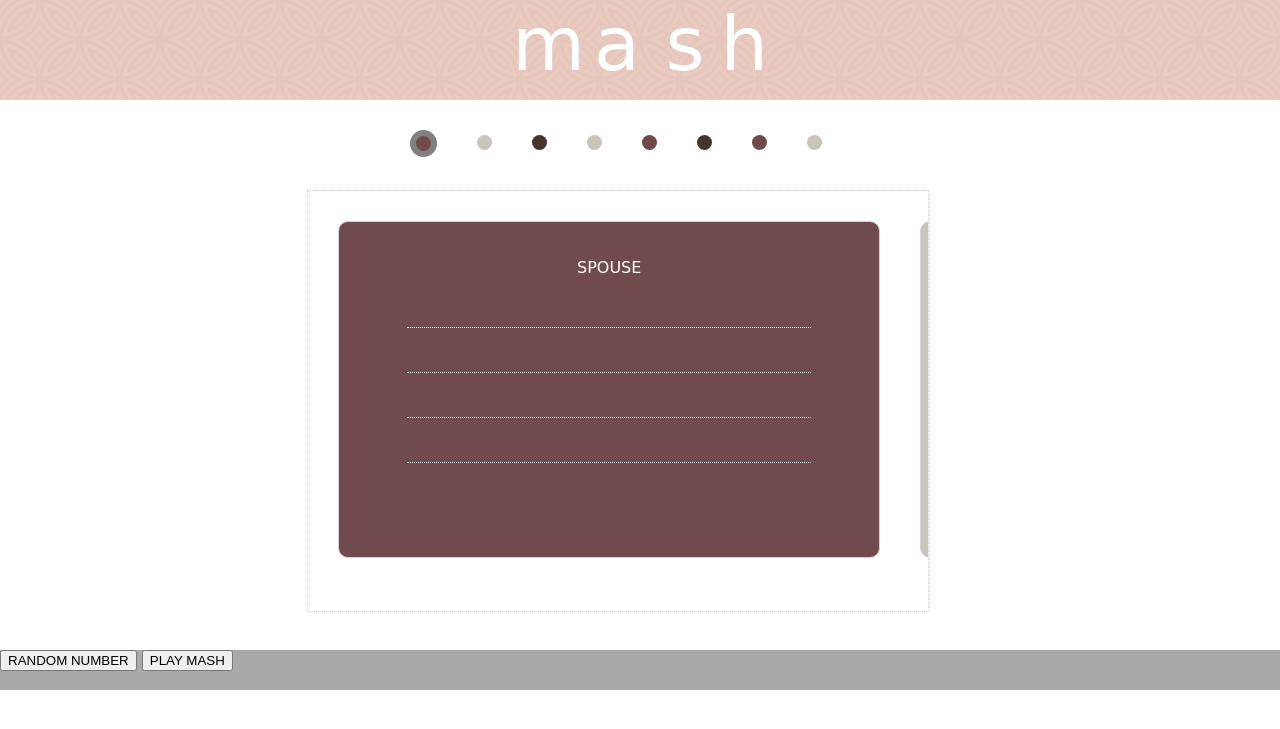
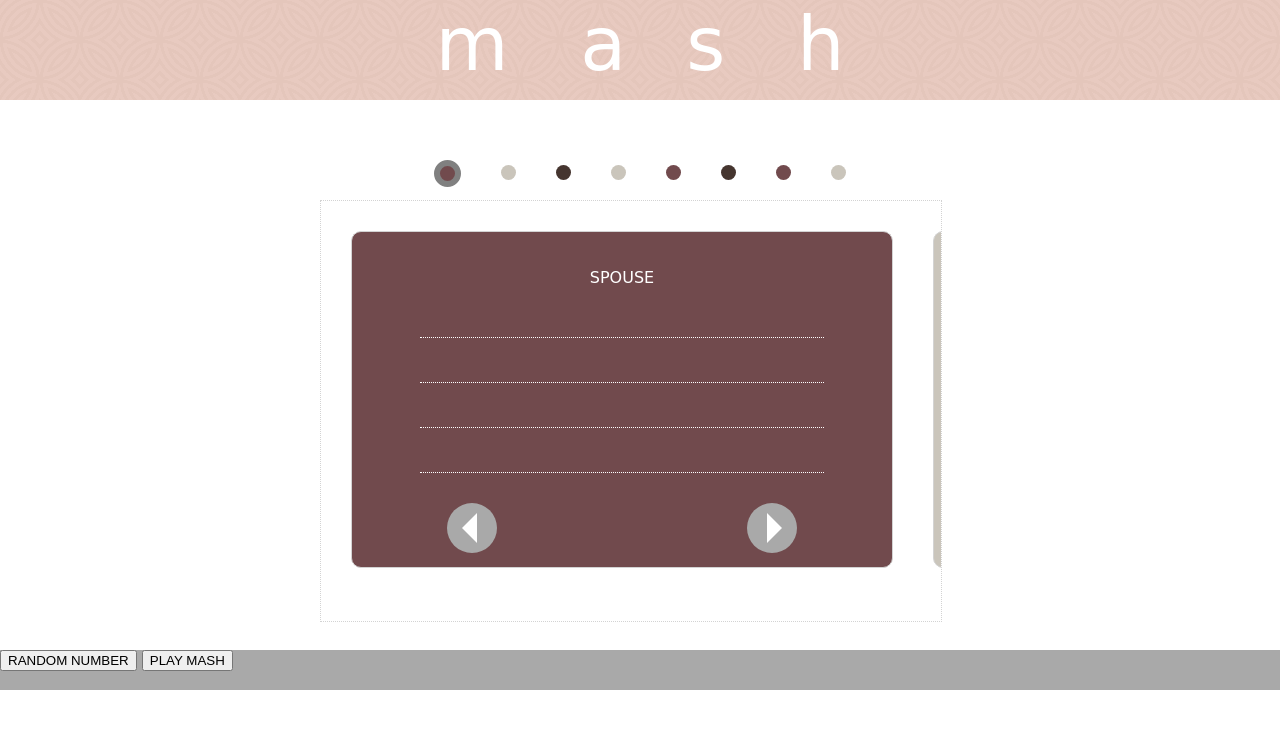
Before and after one commit to karynntran/mash, a PHP site: page / in a window 1280 px wide. Shown: the top 729 px of the page. Run offline with PHP 8.4, Linux system fonts and the light colour scheme; some web fonts are replaced.

Commit message:
Centered some images

```diff
--- a/css/style.css
+++ b/css/style.css
@@ -1,15 +1,15 @@
-@keyframes slide-left-forty {
+@keyframes m-slide {
   100% {
-    left: 40%; } }
-@keyframes slide-left-fiftytwo {
+    left: -11%; } }
+@keyframes s-slide {
   100% {
-    left: 52%; } }
-@keyframes slide-right-forty {
+    left: 3%; } }
+@keyframes a-slide {
   100% {
-    right: 40%; } }
-@keyframes slide-right-fifty {
+    right: 3%; } }
+@keyframes h-slide {
   100% {
-    right: 50%; } }
+    right: -11%; } }
 body {
   color: gray;
   font-family: 'Happy Monkey', cursive;
@@ -37,33 +37,44 @@ body {
   background: rgba(212, 135, 109, 0.4);
   height: 100%; }
 
+.title-container {
+  height: 100%;
+  width: 100%;
+  margin: 0 auto; }
+
+.title {
+  width: 600px;
+  margin: 0 auto; }
+
 .title-letters {
-  position: absolute; }
+  position: relative; }
 
 .title1 {
-  left: -100px;
-  animation: slide-left-forty 0.5s forwards; }
+  left: -900px;
+  animation: m-slide 0.5s forwards; }
 
 .title3 {
-  left: -100px;
-  animation: slide-left-fiftytwo 0.5s forwards; }
+  left: -900px;
+  animation: s-slide 0.5s forwards; }
 
 .title2 {
-  right: -100px;
-  animation: slide-right-fifty 0.5s forwards; }
+  right: -900px;
+  animation: a-slide 0.5s forwards; }
 
 .title4 {
-  right: -100px;
-  animation: slide-right-forty 0.5s forwards; }
+  right: -900px;
+  animation: h-slide 0.5s forwards; }
 
-.nav {
-  height: 10px;
+.nav-content {
+  height: 100%;
   width: 100%;
   position: relative;
-  top: 170px; }
+  top: 30px;
+  margin: 0 auto; }
 
 .nav-circle-container {
-  width: 500px;
+  width: 452px;
+  height: 20px;
   margin: 35px auto; }
 
 .nav-circles {
@@ -94,6 +105,11 @@ body {
   position: relative;
   top: -5px; }
 
+.main-content {
+  width: 100%;
+  height: 500px;
+  margin: 0 auto; }
+
 .mash-forms {
   width: 600px;
   height: 400px;
@@ -102,9 +118,9 @@ body {
   margin: 0 auto;
   padding: 10px;
   text-align: center;
-  top: 190px;
-  left: 24%;
   position: absolute;
+  left: 25%;
+  top: 200px;
   display: inline;
   border: 1px dotted lightgray; }
   .mash-forms input {
@@ -117,16 +133,17 @@ body {
     border-width: thin;
     background-color: #45352f;
     color: #FFFFFF;
-    font-size: 20px; }
+    font-size: 20px;
+    text-align: center; }
   .mash-forms input[type="text"] {
     font-size: 20px;
     font-family: 'Architects Daughter', cursive; }
 
 .mash-form-small {
   float: left;
-  height: 100%;
+  height: 400px;
   width: 5000px;
-  margin: auto;
+  margin: 0 auto;
   overflow-y: hidden;
   overflow-x: hidden; }
 
@@ -155,6 +172,48 @@ body {
   .category:nth-child(3n+0) input {
     background-color: #45352f; }
 
+.arrows {
+  width: 70%;
+  margin: 5px auto;
+  position: relative;
+  top: 20px; }
+
+.circle-left, .circle-right {
+  background-color: darkgray;
+  border-radius: 50%;
+  width: 50px;
+  height: 50px;
+  display: inline; }
+
+.circle-left {
+  float: left; }
+
+.circle-right {
+  float: right; }
+
+.arrow-left {
+  float: left;
+  width: 0;
+  height: 0;
+  border-top: 15px solid transparent;
+  border-bottom: 15px solid transparent;
+  border-right: 15px solid #FFFFFF;
+  margin: 0 auto;
+  position: relative;
+  top: 10px;
+  left: 15px; }
+
+.arrow-right {
+  float: right;
+  width: 0;
+  height: 0;
+  border-top: 15px solid transparent;
+  border-bottom: 15px solid transparent;
+  border-left: 15px solid white;
+  position: relative;
+  top: 10px;
+  right: 15px; }
+
 .action {
   width: 100%;
   height: 5%;
@@ -181,4 +240,8 @@ body {
   font-size: 35px;
   color: black; }
 
+@media (max-width: 768px) {
+  .mash-intro {
+    color: blue; } }
+
 /*# sourceMappingURL=style.css.map */
--- a/index.html
+++ b/index.html
@@ -3,6 +3,7 @@
 <head>
 	<meta charset="UTF-8">
 	<title>mash</title>
+	<meta name="viewport" content="width=device-width">
 	<link rel="stylesheet" type="text/css" href="css/style.css">
 	<link href='http://fonts.googleapis.com/css?family=Happy+Monkey|Lily+Script+One|Codystar' rel='stylesheet' type='text/css'>
 	<link href='http://fonts.googleapis.com/css?family=Architects+Daughter' rel='stylesheet' type='text/css'>
@@ -11,11 +12,13 @@
 	<div id="content">
 		<div class="mash-intro">
 			<div class="mash-intro-overlay">
+				<div class="title-container">
 					<div class="title">
 						<span class="title-letters title1">m</span>
 						<span class="title-letters title2">a</span>
 						<span class="title-letters title3">s</span>
 						<span class="title-letters title4">h</span>
+					</div>
 				</div>
 			</div>
 		</div>
@@ -33,6 +36,7 @@
 			</div>
 		</div>
 
+		<div class="main-content">
 			<div class="mash-forms">
 				<div class="mash-form-small">
 					<div class="category" id="spouse">
@@ -41,7 +45,10 @@
 						<input type="text" class="spouse" id="spouse2"></input>
 						<input type="text" class="spouse" id="spouse3"></input>
 						<input type="text" class="spouse" id="spouse4"></input>
-
+						<div class="arrows">
+							<div class="circle-left"><div class="arrow-left" id="spouseArrowLeft"></div></div>
+							<div class="circle-right"><div class="arrow-right" id="spouseArrowRight"></div></div>
+						</div>
 					</div>
 
 					<div class="category" id="marriageAge">
@@ -50,6 +57,10 @@
 						<input type="text" class="marriageAge" id="marriageAge2"></input>
 						<input type="text" class="marriageAge" id="marriageAge3"></input>
 						<input type="text" class="marriageAge" id="marriageAge4"></input>
+						<div class="arrows">
+							<div class="circle"><div class="arrow-left" id="spouseArrowLeft"></div></div>
+							<div class="circle"><div class="arrow-right" id="spouseArrowRight"></div></div>
+						</div>
 					</div>
 
 					<div class="category" id="honeymoon">
@@ -58,6 +69,10 @@
 						<input type="text" class="honeymoon" id="honeymoon2"></input>
 						<input type="text" class="honeymoon" id="honeymoon3"></input>
 						<input type="text" class="honeymoon" id="honeymoon4"></input>
+						<div class="arrows">
+							<div class="circle"><div class="arrow-left" id="spouseArrowLeft"></div></div>
+							<div class="circle"><div class="arrow-right" id="spouseArrowRight"></div></div>
+						</div>
 					</div>
 
 					<div class="category" id="numberOfKids">
@@ -66,6 +81,10 @@
 						<input type="text" class="numberOfKids" id="numberOfKids2"></input>
 						<input type="text" class="numberOfKids" id="numberOfKids3"></input>
 						<input type="text" class="numberOfKids" id="numberOfKids4"></input>
+						<div class="arrows">
+							<div class="circle"><div class="arrow-left" id="spouseArrowLeft"></div></div>
+							<div class="circle"><div class="arrow-right" id="spouseArrowRight"></div></div>
+						</div>
 					</div>
 
 					<div class="category" id="job">
@@ -74,6 +93,10 @@
 						<input type="text" class="job" id="job2"></input>
 						<input type="text" class="job" id="job3"></input>
 						<input type="text" class="job" id="job4"></input>
+						<div class="arrows">
+							<div class="circle"><div class="arrow-left" id="spouseArrowLeft"></div></div>
+							<div class="circle"><div class="arrow-right" id="spouseArrowRight"></div></div>
+						</div>
 					</div>
 
 					<div class="category" id="pet">
@@ -82,6 +105,10 @@
 						<input type="text" class="pet" id="pet2"></input>
 						<input type="text" class="pet" id="pet3"></input>
 						<input type="text" class="pet" id="pet4"></input>
+						<div class="arrows">
+							<div class="circle"><div class="arrow-left" id="spouseArrowLeft"></div></div>
+							<div class="circle"><div class="arrow-right" id="spouseArrowRight"></div></div>
+						</div>
 					</div>
 
 					<div class="category" id="car">
@@ -90,6 +117,10 @@
 						<input type="text" class="car" id="car2"></input>
 						<input type="text" class="car" id="car3"></input>
 						<input type="text" class="car" id="car4"></input>
+						<div class="arrows">
+							<div class="circle"><div class="arrow-left" id="spouseArrowLeft"></div></div>
+							<div class="circle"><div class="arrow-right" id="spouseArrowRight"></div></div>
+						</div>
 					</div>
 
 					<div class="category" id="cityToLive">
@@ -98,6 +129,11 @@
 						<input type="text" class="liveIn" id="liveIn2"></input>
 						<input type="text" class="liveIn" id="liveIn3"></input>
 						<input type="text" class="liveIn" id="liveIn4"></input>
+						<div class="arrows">
+							<div class="circle"><div class="arrow-left" id="spouseArrowLeft"></div></div>
+							<div class="circle"><div class="arrow-right" id="spouseArrowRight"></div></div>
+						</div>
+					</div>
 				</div>
 			</div>
 		</div>
--- a/sass/style.scss
+++ b/sass/style.scss
@@ -49,36 +49,49 @@ body {
 	height: 100%;
 }
 
+.title-container {
+	height: 100%;
+	width: 100%;
+	margin: 0 auto;
+}
+
+.title {
+	width: 600px;
+	margin: 0 auto;
+}
+
 .title-letters {
-	position: absolute;
+	position: relative;
 }
 
 .title1 {
-	left: -100px;
-    animation: slide-left-forty 0.5s forwards;
+	left: -900px;
+    animation: m-slide 0.5s forwards;
 }
 .title3 {
-	left: -100px;
-    animation: slide-left-fiftytwo 0.5s forwards;
+	left: -900px;
+    animation: s-slide 0.5s forwards;
 }
 .title2 {
-	right: -100px;
-    animation: slide-right-fifty 0.5s forwards;
+	right: -900px;
+    animation: a-slide 0.5s forwards;
 }
 .title4 {
-	right: -100px;
-    animation: slide-right-forty 0.5s forwards;
+	right: -900px;
+    animation: h-slide 0.5s forwards;
 }
 
-.nav {
-	height: 10px;
+.nav-content {
+	height: 100%;
 	width: 100%;
 	position: relative;
-	top: 170px;
+	top: 30px;
+	margin: 0 auto;
 }
 
 .nav-circle-container {
-	width: 500px;
+	width: 452px;
+	height: 20px;
 	margin: 35px auto;
 }
 
@@ -115,6 +129,12 @@ body {
 	top: -5px;
 }
 
+.main-content {
+	width: 100%;
+	height: 500px;
+	margin: 0 auto;
+}
+
 .mash-forms {
 	width: 600px;
 	height: 400px;
@@ -123,9 +143,9 @@ body {
 	margin: 0 auto;
 	padding: 10px;
 	text-align: center;
-	top: 190px;
-	left: 24%;
 	position: absolute;
+	left: 25%;
+	top: 200px;
 	display: inline;
 	border: 1px dotted lightgray;
 	input {
@@ -139,6 +159,7 @@ body {
 		background-color: $darkBrown;
 		color: $white;
 		font-size: 20px;
+		text-align: center;
 	}
 	input[type="text"] {
 	    font-size:20px;
@@ -185,6 +206,54 @@ body {
 	}
 }
 
+.arrows {
+	width: 70%;
+	margin: 5px auto;
+	position: relative;
+	top: 20px;
+}
+
+.circle-left, .circle-right {
+	background-color:darkgray;
+	border-radius: 50%;
+	width: 50px;
+	height: 50px;
+	display: inline;
+}
+
+.circle-left {
+	float: left;
+}
+
+.circle-right {
+	float: right;
+}
+
+.arrow-left {
+	float: left;
+	width: 0;
+	height: 0;
+	border-top: 15px solid transparent;
+	border-bottom: 15px solid transparent;
+	border-right:15px solid $white;
+	margin:0 auto;
+	position: relative;
+	top: 10px;
+	left: 15px;
+}
+
+.arrow-right {
+	float: right;
+	width: 0;
+	height: 0;
+	border-top: 15px solid transparent;
+	border-bottom: 15px solid transparent;
+	border-left: 15px solid white;
+	position: relative;
+	top: 10px;
+	right: 15px;
+}
+
 .action {
 	width: 100%;
 	height: 5%;
```
Also changed, not shown: other parts of sass/style.scss (+18 -10 lines), 1 other file. Lines whose indentation alone changed are shown as unchanged.
